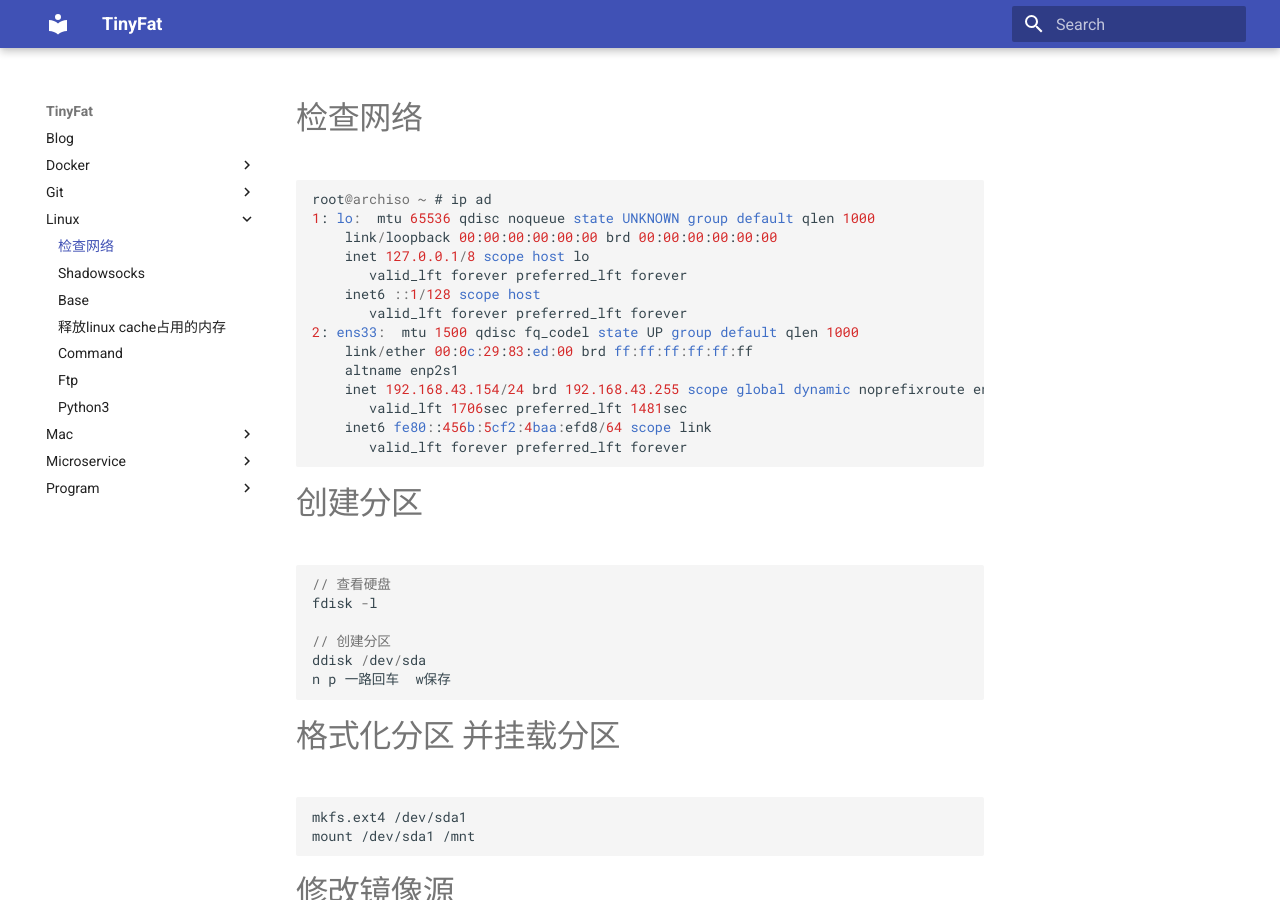
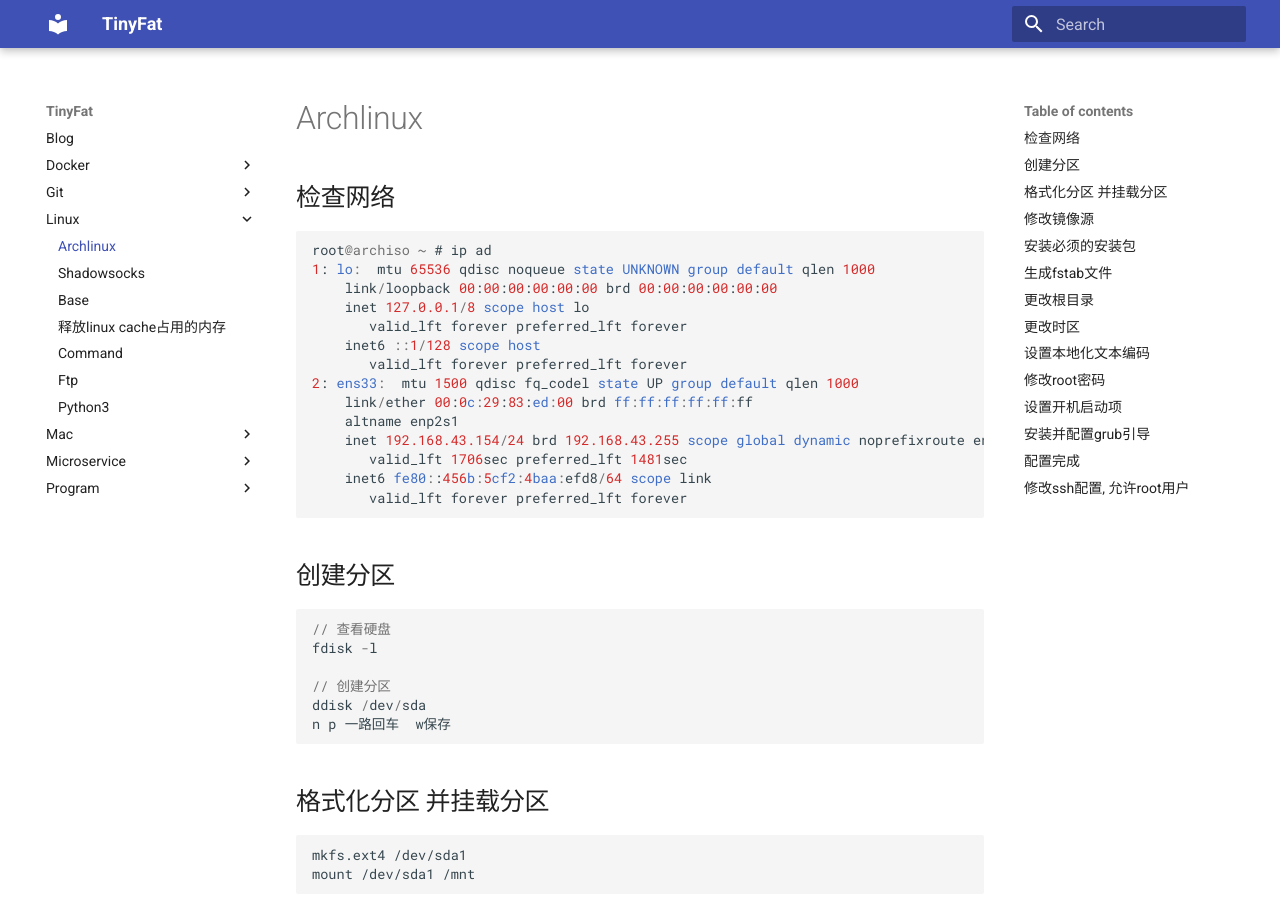
Before and after one commit to thj8/blog, an MkDocs documentation site: the page built from docs/Linux/Arch.md, in a window 1280 px wide and 900 px high. Built offline with MkDocs 1.6.1 and Material for MkDocs 9.7.7, drawn with Linux system fonts in a browser that asks for light colours.

Commit message:
#archlinux

````diff
--- a/docs/Linux/Arch.md
+++ b/docs/Linux/Arch.md
@@ -1,4 +1,6 @@
-# 检查网络
+# Archlinux
+
+## 检查网络
 ```
 root@archiso ~ # ip ad
 1: lo:  mtu 65536 qdisc noqueue state UNKNOWN group default qlen 1000
@@ -16,7 +18,7 @@ root@archiso ~ # ip ad
        valid_lft forever preferred_lft forever
 ```
 
-# 创建分区
+## 创建分区
 
 ```
 // 查看硬盘
@@ -27,56 +29,56 @@ ddisk /dev/sda
 n p 一路回车  w保存
 ```
 
-# 格式化分区 并挂载分区
+## 格式化分区 并挂载分区
 ```
 mkfs.ext4 /dev/sda1
 mount /dev/sda1 /mnt
 ```
 
-# 修改镜像源
+## 修改镜像源
 /etc/pacman.d/mirrorlist 改为国内镜像
 
-# 安装必须的安装包
+## 安装必须的安装包
 ```
 pacstrap /mnt base linux linux-firmware dhcpcd vim openssh xfsprogs man net-tools
 ```
 
-# 生成fstab文件
+## 生成fstab文件
 ```
 genfstab -U /mnt >> /mnt/etc/fstab
 
 cat /mbt/etc/fstab
 ```
 
-# 更改根目录
+## 更改根目录
 ```
 arch-chroot /mnt
 ```
 
-# 更改时区
+## 更改时区
 ```
 ln -sf /usr/share/zoneinfo/Asia/Shanghai /etc/localtime
 hwclock -w
 ```
 
-# 设置本地化文本编码
+## 设置本地化文本编码
 ```
 echo "en_US.UTF-8 UTF-8" >> /etc/locale.gen
 echo LANG=en_US.UTF-8 > /etc/locale.conf
 ```
 
-# 修改root密码
+## 修改root密码
 ```
 passwd root
 ```
 
-# 设置开机启动项
+## 设置开机启动项
 ```
 systemctl enable dhcpcd
 systemctl enable sshd
 ```
 
-# 安装并配置grub引导
+## 安装并配置grub引导
 ```
 pacman -S grub
 
@@ -85,13 +87,13 @@ grub-install /dev/sda
 grub-mkconfig -o /boot/grub/grub.cfg
 ```
 
-# 配置完成
+## 配置完成
 ```
 [root@Archone /]# exit
 root@archiso ~ # reboot
 ```
 
-# 修改ssh配置, 允许root用户
+## 修改ssh配置, 允许root用户
 ```
 [root@arch-one ~]# sed -i 's/#PermitRootLogin prohibit-password/PermitRootLogin yes/g' /etc/ssh/sshd_config
 [root@arch-one ~]# systemctl restart sshd
````
